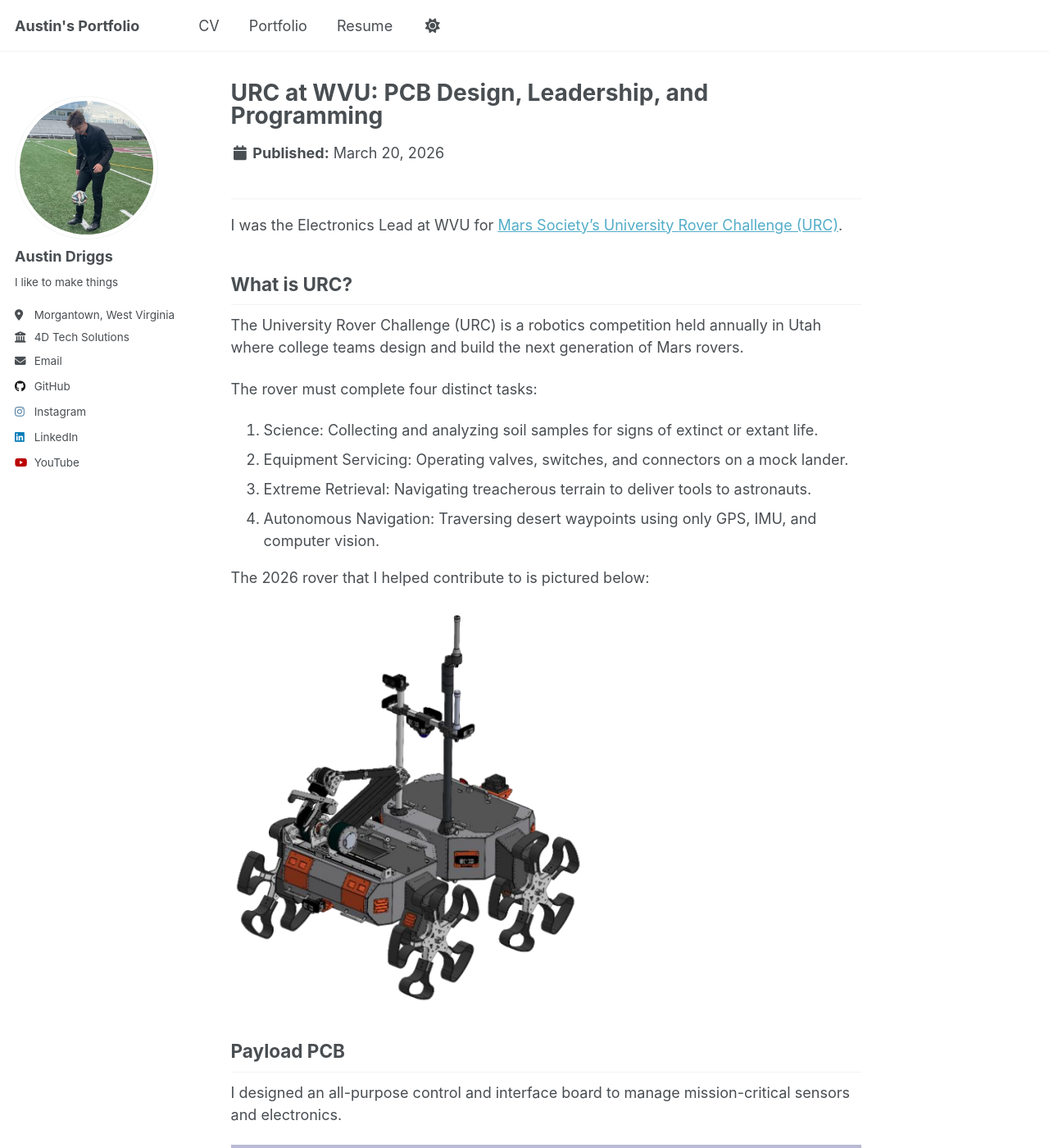
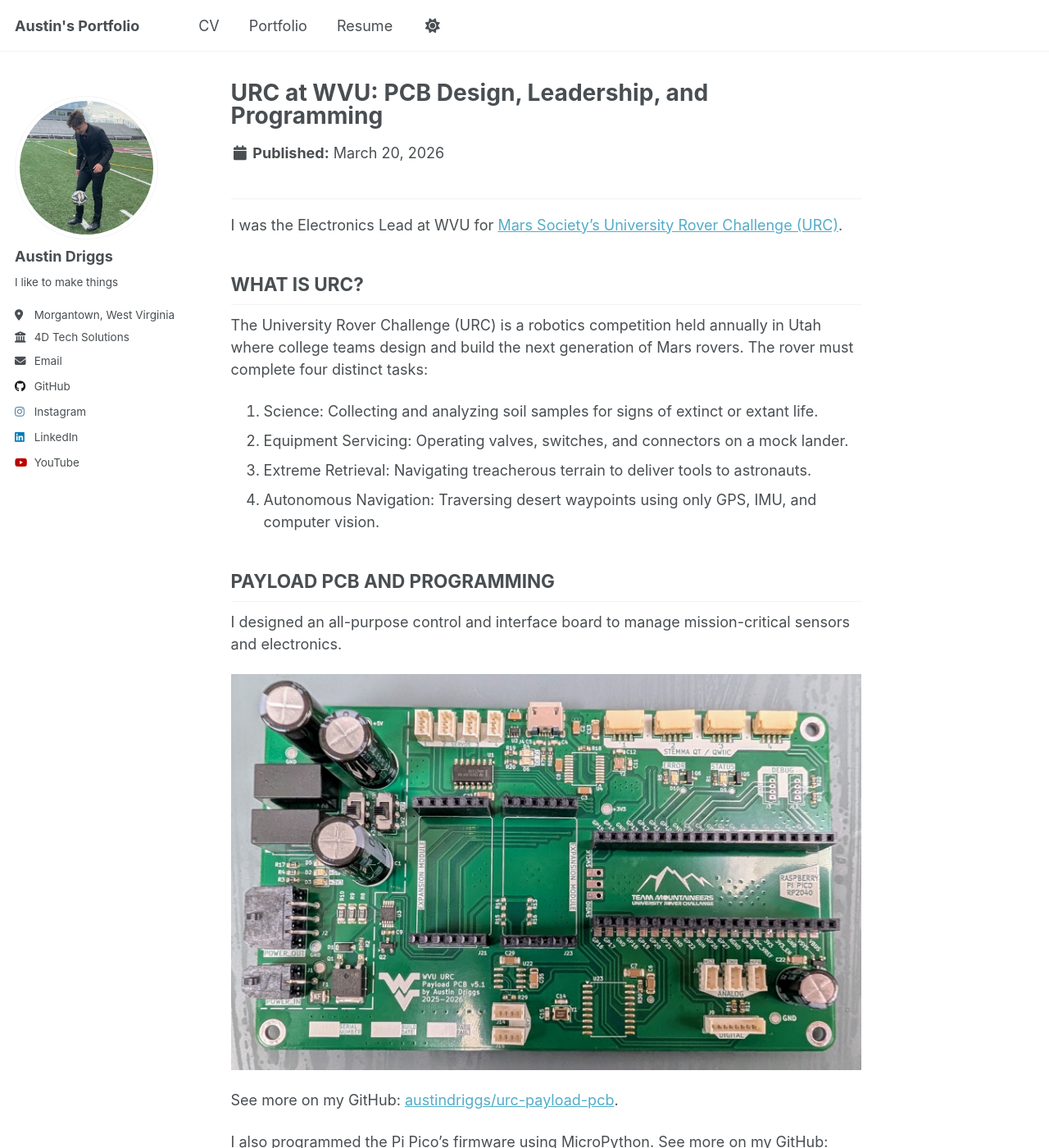
Before and after one commit to austindriggs/austindriggs.github.io, a Jekyll site: the page built from _portfolio/urc.md, in a window 1280 px wide and 1400 px high. Shown: the whole window at 82% size. Built offline with Jekyll 4.4.1, drawn with Linux system fonts in a browser that asks for light colours; a script that is not in the unit is left out; some of the changed text lies outside the part shown.

Commit message:
updated urc portfolio and images

```diff
--- a/_portfolio/urc.md
+++ b/_portfolio/urc.md
@@ -8,47 +8,44 @@ collection: portfolio
 
 I was the Electronics Lead at WVU for [Mars Society’s University Rover Challenge (URC)](https://urc.marssociety.org/home).
 
-## What is URC?
+## WHAT IS URC?
 
-The University Rover Challenge (URC) is a robotics competition held annually in Utah where college teams design and build the next generation of Mars rovers.
-
-The rover must complete four distinct tasks:
+The University Rover Challenge (URC) is a robotics competition held annually in Utah where college teams design and build the next generation of Mars rovers. The rover must complete four distinct tasks:
 1. Science: Collecting and analyzing soil samples for signs of extinct or extant life.
 2. Equipment Servicing: Operating valves, switches, and connectors on a mock lander.
 3. Extreme Retrieval: Navigating treacherous terrain to deliver tools to astronauts.
 4. Autonomous Navigation: Traversing desert waypoints using only GPS, IMU, and computer vision.
 
-The 2026 rover that I helped contribute to is pictured below:
 
-![URC Rover](/images/urc-rover.png)
-
-
-## Payload PCB
+## PAYLOAD PCB AND PROGRAMMING
 
 I designed an all-purpose control and interface board to manage mission-critical sensors and electronics.
 
-![URC Payload PCB](/images/urc-payload-pcb.png)
+![URC Payload PCB](/images/urc-payload-pcb.jpg)
 
 See more on my GitHub: [austindriggs/urc-payload-pcb](https://github.com/austindriggs/urc-payload-pcb/).
 
-
-## Payload Programming
-
-I also programmed the Pi Pico using MicroPython.
-
-See more on my GitHub: [austindriggs/urc-payload-pkg](https://github.com/austindriggs/urc-payload-pkg/).
+I also programmed the Pi Pico's firmware using MicroPython. See more on my GitHub: [austindriggs/urc-payload-pkg](https://github.com/austindriggs/urc-payload-pkg/).
 
 
-## KiCad Workflow
+## KICAD WORKFLOW AND LIBRARY MANAGEMENT
 
 I developed standardized KiCad design guidelines and implemented CI/CD pipelines to automate DRC (Design Rule Checks) and ERC (Electrical Rule Checks) and generate fabrication files (Gerbers/BOM), significantly reducing both design and manufacturing errors and allowing for streamlined development, iterations, and testing.
 
 See more on my GitHub: [austindriggs/urc-kicad-workflow](https://github.com/austindriggs/urc-kicad-workflow/).
 
 
-## Electronics Leadership
+## ELECTRONICS LEADERSHIP
 
 As the Electronics Lead, I managed the end-to-end lifecycle of the rover’s electrical systems. My contributions included:
 - Mentorship & Training: Created technical documentation and led training modules on reflow/soldering, PCB layout best practices, and electronics integration testing.
 - Project Management: Orchestrated task distribution for a multidisciplinary team, aligning individual member interests with critical path milestones.
 - Design Review & Quality Assurance: Served as the lead reviewer for all custom PCB designs, performing rigorous bench and integration testing.
+
+
+## DEIMOS (ROVER) AND PHOBOS (DRONE) FOR 2026
+
+Click the image below to watch the System Acceptance Review (SAR) on YouTube:
+<a href="https://youtu.be/ZTezlA8RuXI?si=s-GYmmxkBqftyrRB" target="_blank">
+  <img src="/images/urc-rover.jpg" alt="URC Rover Video" width="1000" style="border:0;">
+</a>
```
Also changed, not shown: images/urc-payload-pcb.jpg (added), images/urc-rover-model.png (renamed from images/urc-rover.png), images/urc-rover.jpg (added).
